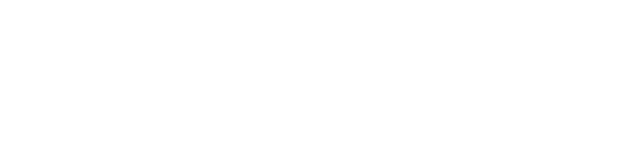
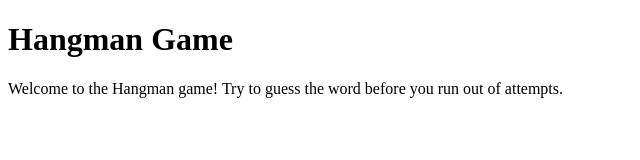
Before and after one commit to Gaben/games, a plain HTML site: page index.html in a window 1280 px wide. Shown: the whole page, without its empty margins (0-640 px from the left). Drawn offline with Linux system fonts and the light colour scheme.

Commit message:
index - body content

```diff
--- a/index.html
+++ b/index.html
@@ -3,7 +3,15 @@
   <head>
     <meta charset="UTF-8" />
     <meta name="viewport" content="width=device-width, initial-scale=1.0" />
+    <link rel="stylesheet" href="main.css" />
     <title>Game</title>
   </head>
-  <body></body>
+  <body>
+    <h1>Hangman Game</h1>
+    <p>
+      Welcome to the Hangman game! Try to guess the word before you run out of
+      attempts.
+    </p>
+    <script src="main.js"></script>
+  </body>
 </html>
```
